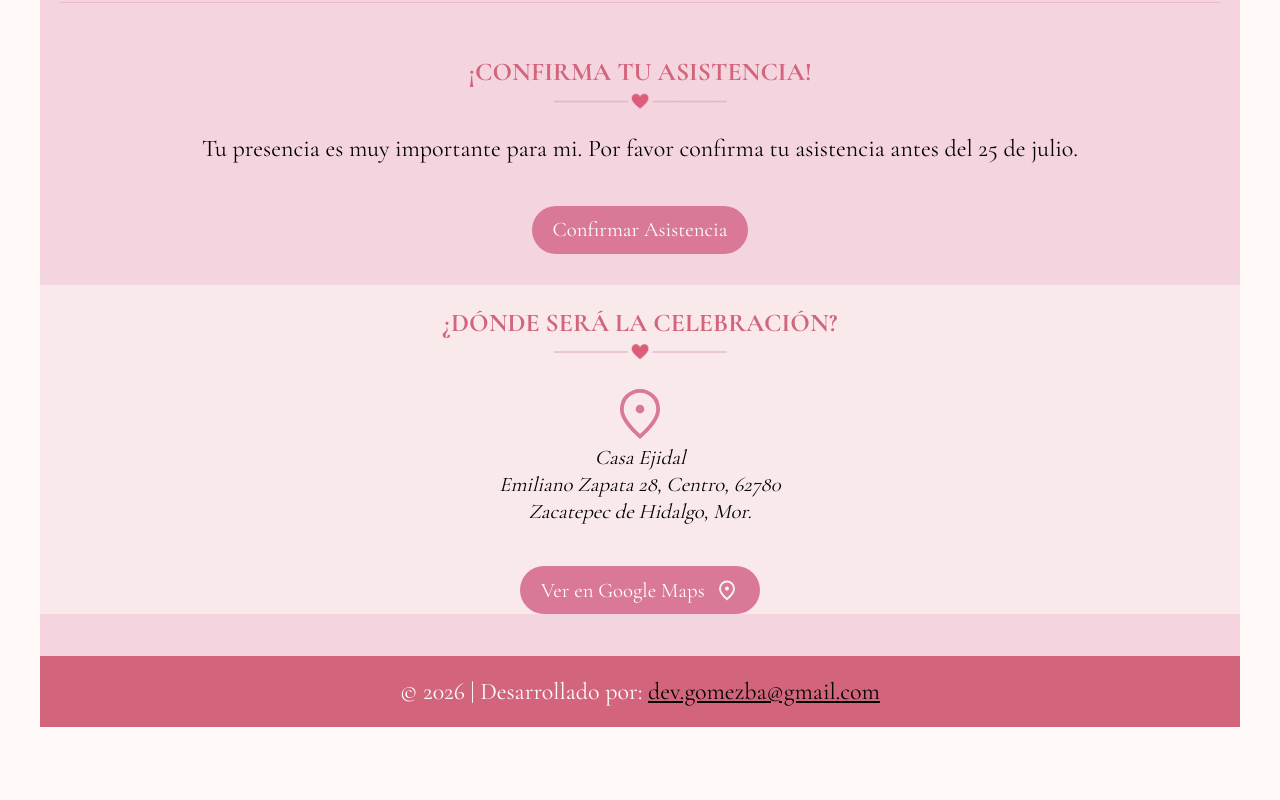
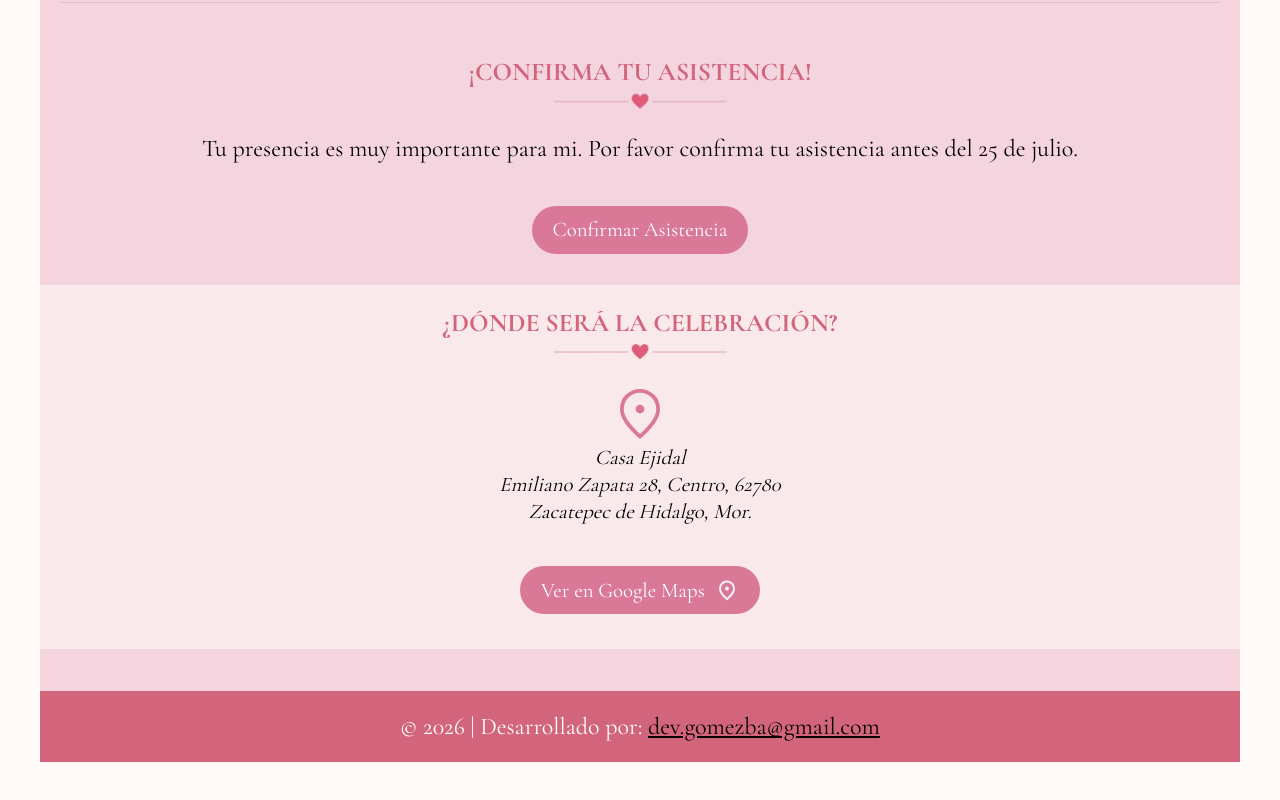
Before and after one commit to Gomezba/fiesta-perita, a plain HTML site: page index.html in a window 1280 px wide. Shown: the part 3187-3987 px from the top of the page. Before the commit the page ends 3955 px from the top, so only its background shows below. Drawn offline with nearby package versions, Linux system fonts and the light colour scheme.

Commit message:
padding subtitle direction

```diff
--- a/css/styles.css
+++ b/css/styles.css
@@ -410,7 +410,7 @@ address {
 
 .section-direction {
 	background-color: var(--color-bg-section);
-	padding-bottom: 0 1em 1.7em;
+	padding: 0 1em 1.7em;
 	width: calc(100% + 40px);
 	margin-left: -20px;
 	overflow: hidden;
```
